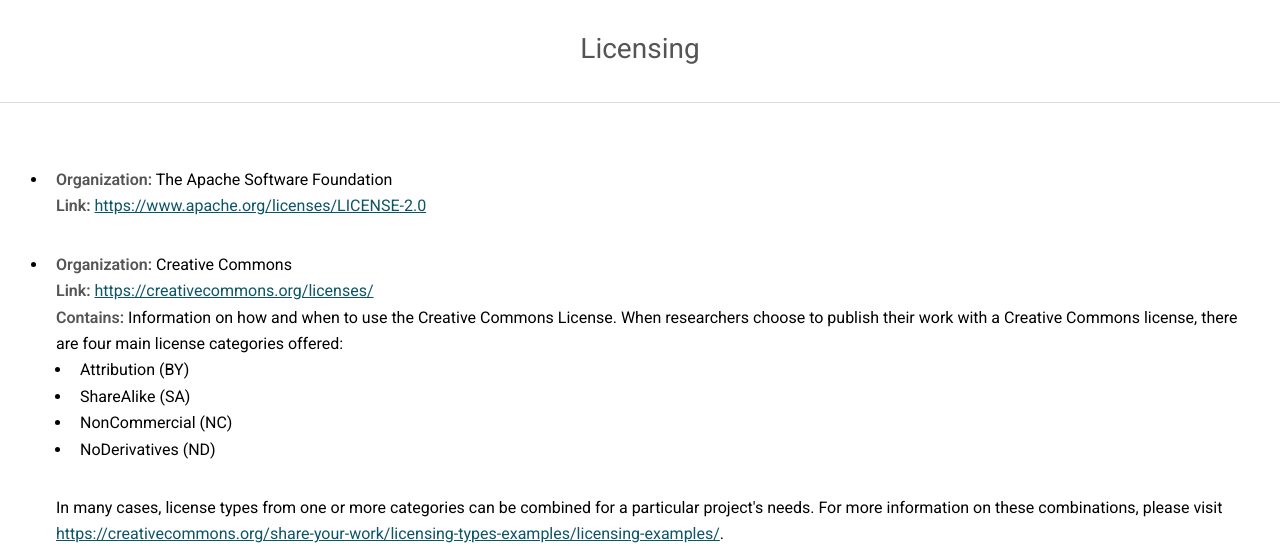
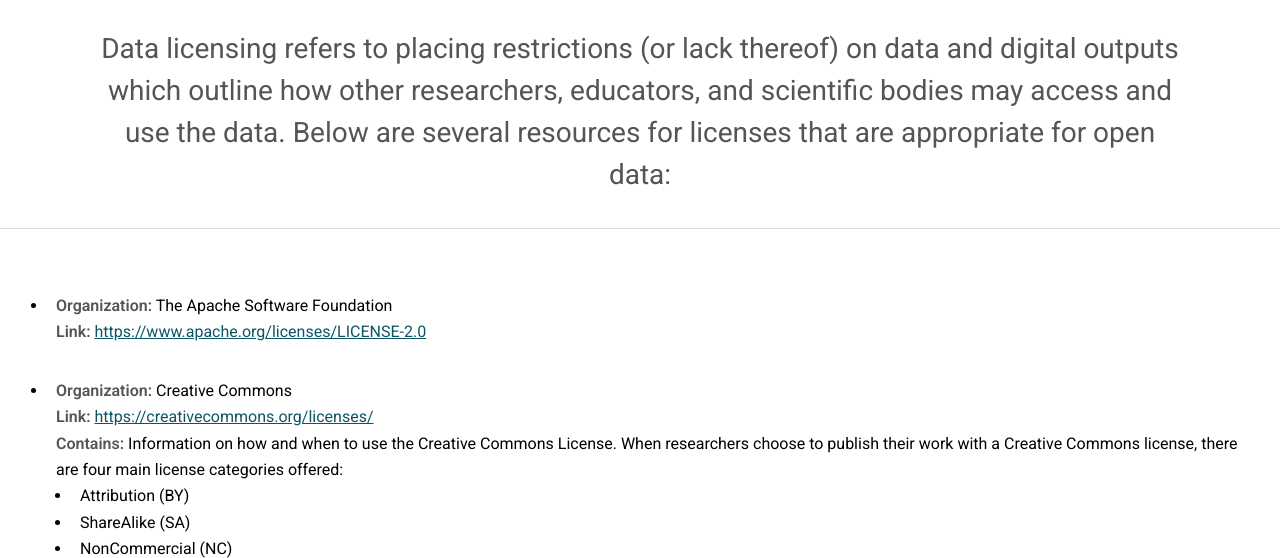
Before and after one commit to bfe-inf/toolkit, a Jekyll site: the page built from bp&s-licensing.html, in a window 1280 px wide and 900 px high, cut to the strip 342-900 px from the top of the window. Built offline with Jekyll 4.4.1, drawn with Linux system fonts in a browser that asks for light colours.

Commit message:
Update bp&s-licensing.html

```diff
--- a/bp&s-licensing.html
+++ b/bp&s-licensing.html
@@ -47,7 +47,7 @@
 			<section id="main" class="wrapper" style="padding-bottom: 0px;">
 				<div class="inner">
 					<header class="align-center">
-						<h3>Licensing</h3>
+						<h3>Data licensing refers to placing restrictions (or lack thereof) on data and digital outputs which outline how other researchers, educators, and scientific bodies may access and use the data. Below are several resources for licenses that are appropriate for open data:</h3>
 					</header>
 			</section>
 			<hr>
```
